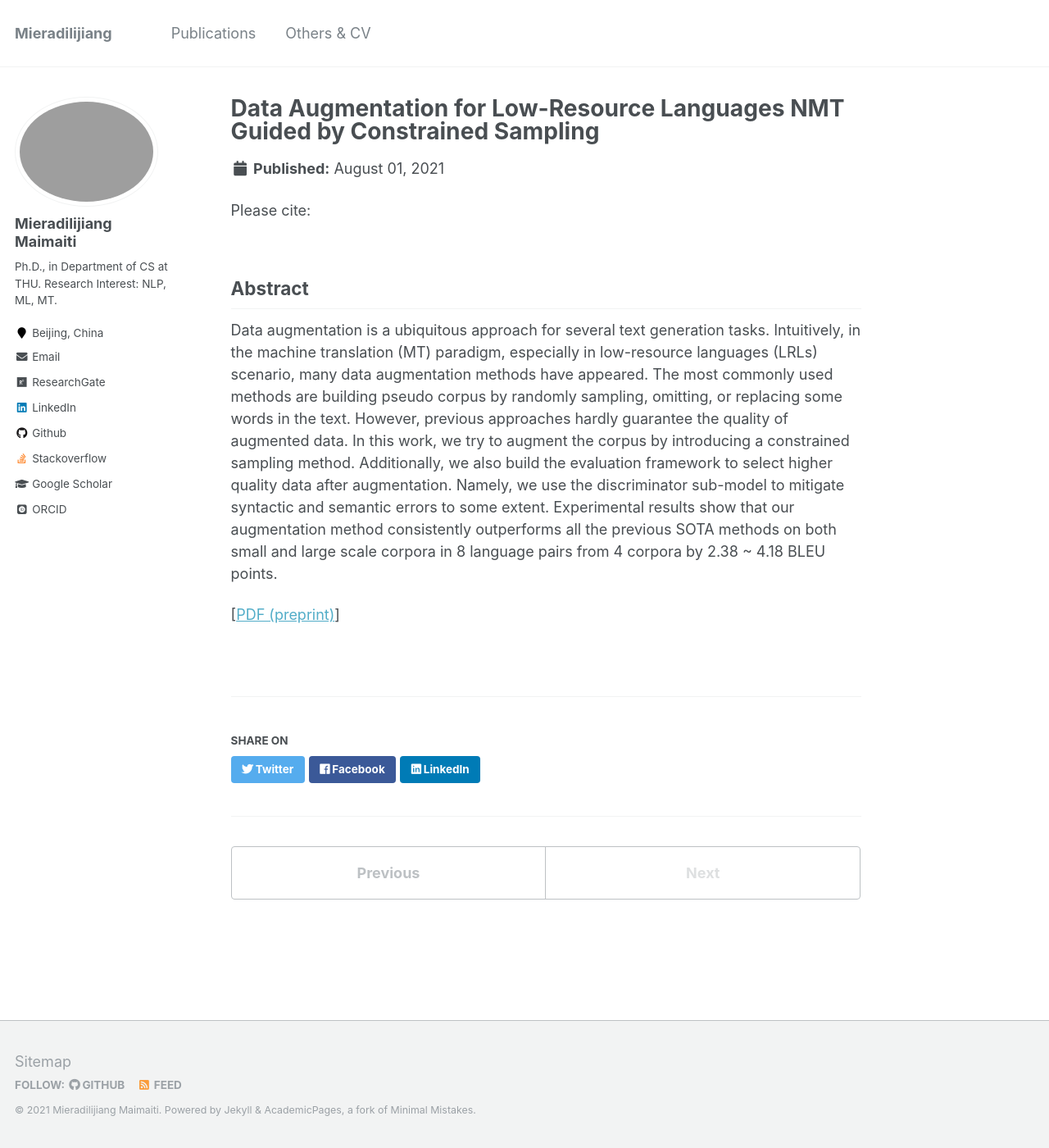
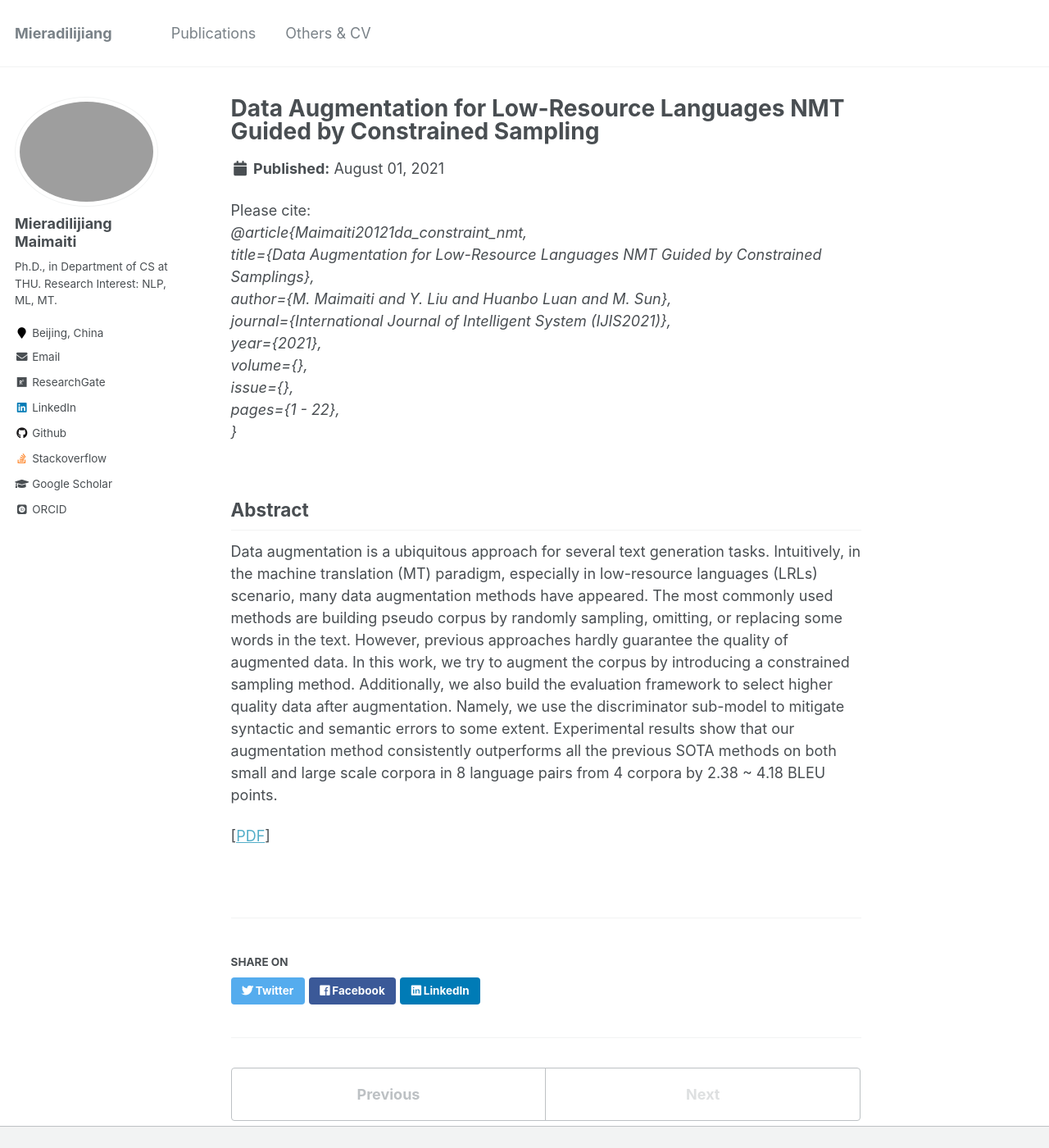
Before and after one commit to miradel51/miradel51.github.io, a Jekyll site: the page built from _publications/2021_ijis_cons_smpl_da.md, in a window 1280 px wide and 1400 px high. Shown: the whole window at 82% size. Built offline with Jekyll 4.4.1, drawn with Linux system fonts in a browser that asks for light colours; some web fonts are replaced.

Commit message:
update 2021_ijis_cons_smpl_da

```diff
--- a/_publications/2021_ijis_cons_smpl_da.md
+++ b/_publications/2021_ijis_cons_smpl_da.md
@@ -7,11 +7,20 @@ date: 2021-08-01
 author: <b>Mieradilijiang Maimaiti</b>, Yang Liu*, Huanbo Luan, and Maosong Sun
 conference: In International Journal of Intelligent System <b>(IJIS, 2021)</b> (*=corresponding author)
 venue: ''
-paperurl: ''
-citation: ''
+paperurl: 'http://doi.org/10.1002/int.22616'
+citation: '<br>
+@article{Maimaiti20121da_constraint_nmt,<br>
+  title={Data Augmentation for Low-Resource Languages NMT Guided by Constrained Samplings},<br>
+  author={M. Maimaiti and Y. Liu and Huanbo Luan and M. Sun},<br>
+  journal={International Journal of Intelligent System (IJIS2021)},<br>
+  year={2021},<br>
+  volume={},<br>
+  issue={},<br>
+  pages={1 - 22},<br>
+}'
 
 ---
 <h2><strong>Abstract</strong></h2>
 Data augmentation is a ubiquitous approach for several text generation tasks. Intuitively, in the machine translation (MT) paradigm, especially in low-resource languages (LRLs) scenario, many data augmentation methods have appeared. The most commonly used methods are building pseudo corpus by randomly sampling, omitting, or replacing some words in the text. However, previous approaches hardly guarantee the quality of augmented data. In this work, we try to augment the corpus by introducing a constrained sampling method. Additionally, we also build the evaluation framework to select higher quality data after augmentation. Namely, we use the discriminator sub-model to mitigate syntactic and semantic errors to some extent. Experimental results show that our augmentation method consistently outperforms all the previous SOTA methods on both small and large scale corpora in 8 language pairs from 4 corpora by 2.38 ~ 4.18 BLEU points.
 
-\[[PDF (preprint)](https://miradel51.github.io/files/ijis2021_preprint.pdf)\]
+\[[PDF](http://doi.org/10.1002/int.22616)\]
```
